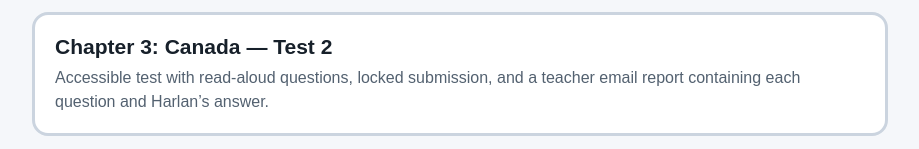
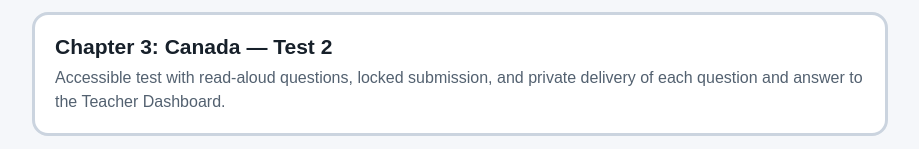
Before and after one commit to leahfphone/Harlan-School, a plain HTML site: page history.html in a window 1280 px wide. Shown: the part 575-724 px from the top of the page, without its empty margins (180-1099 px from the left). Drawn offline with Linux system fonts and the light colour scheme.

Commit message:
Link secure Canada test submission from History

```diff
--- a/history.html
+++ b/history.html
@@ -19,6 +19,6 @@ h1{font-size:32px;margin-bottom:8px}.subtitle{font-size:18px;color:#536170}
 <strong>Chapter 3: Canada</strong>
 <span>Comprehension Checks 3A–3I, Chapter 3 Checkup, and Study Guide / Final Review.</span>
 </a>
-<a class="activity" href="harlan-canada-chapter-3-review-maps.html"><strong>Chapter 3: Canada — Test Review &amp; Blank Maps</strong><span>Review test material and practice labeling Canada's provinces, capitals, and geographical features. Includes read-aloud support.</span></a><a class="activity" href="harlan-canada-test-2.html"><strong>Chapter 3: Canada — Test 2</strong><span>Accessible test with read-aloud questions, locked submission, and a teacher email report containing each question and Harlan’s answer.</span></a>
+<a class="activity" href="harlan-canada-chapter-3-review-maps.html"><strong>Chapter 3: Canada — Test Review &amp; Blank Maps</strong><span>Review test material and practice labeling Canada's provinces, capitals, and geographical features. Includes read-aloud support.</span></a><a class="activity" href="canada-test-2-submit.html"><strong>Chapter 3: Canada — Test 2</strong><span>Accessible test with read-aloud questions, locked submission, and private delivery of each question and answer to the Teacher Dashboard.</span></a>
 <a class="activity" href="harlan-history-memorization.html"><strong>Documents We Memorize</strong><span>Declaration of Independence and the American's Creed, with read-aloud and practice activities.</span></a>
 </main></body></html>
```
